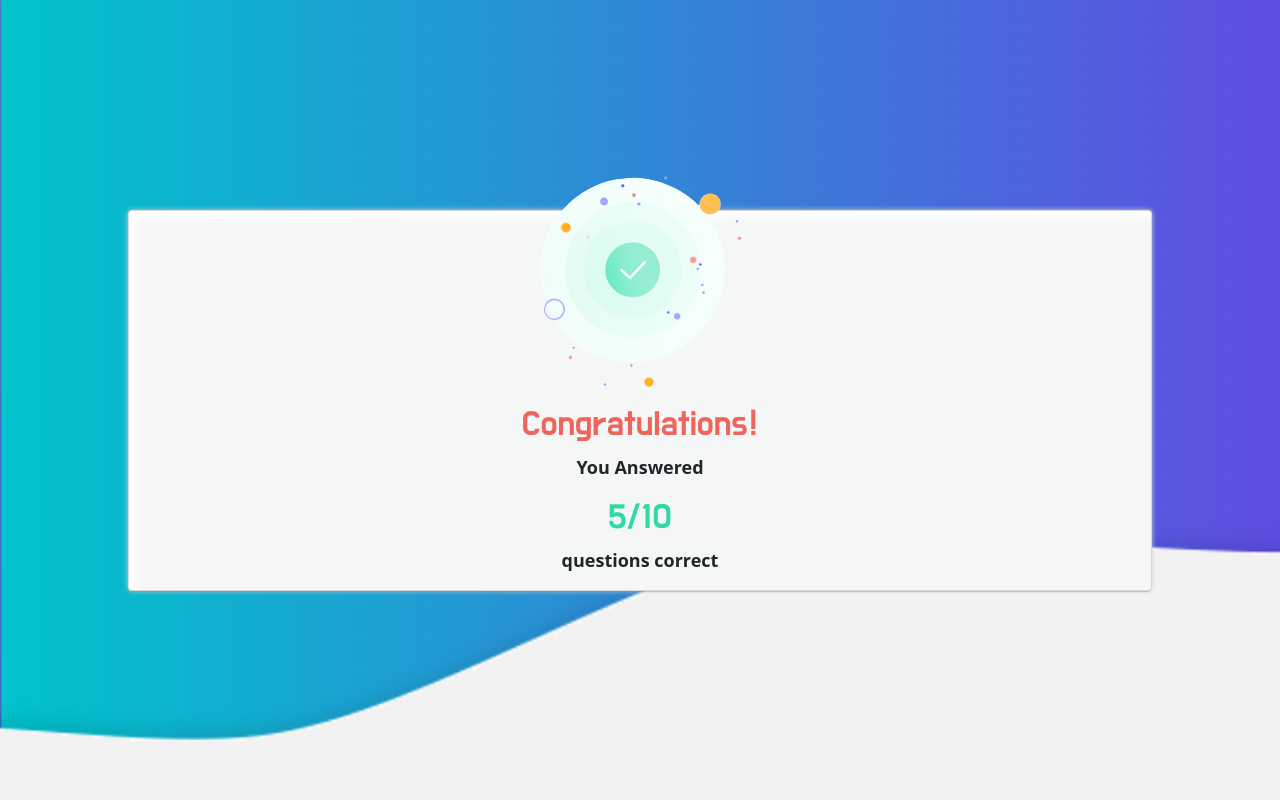
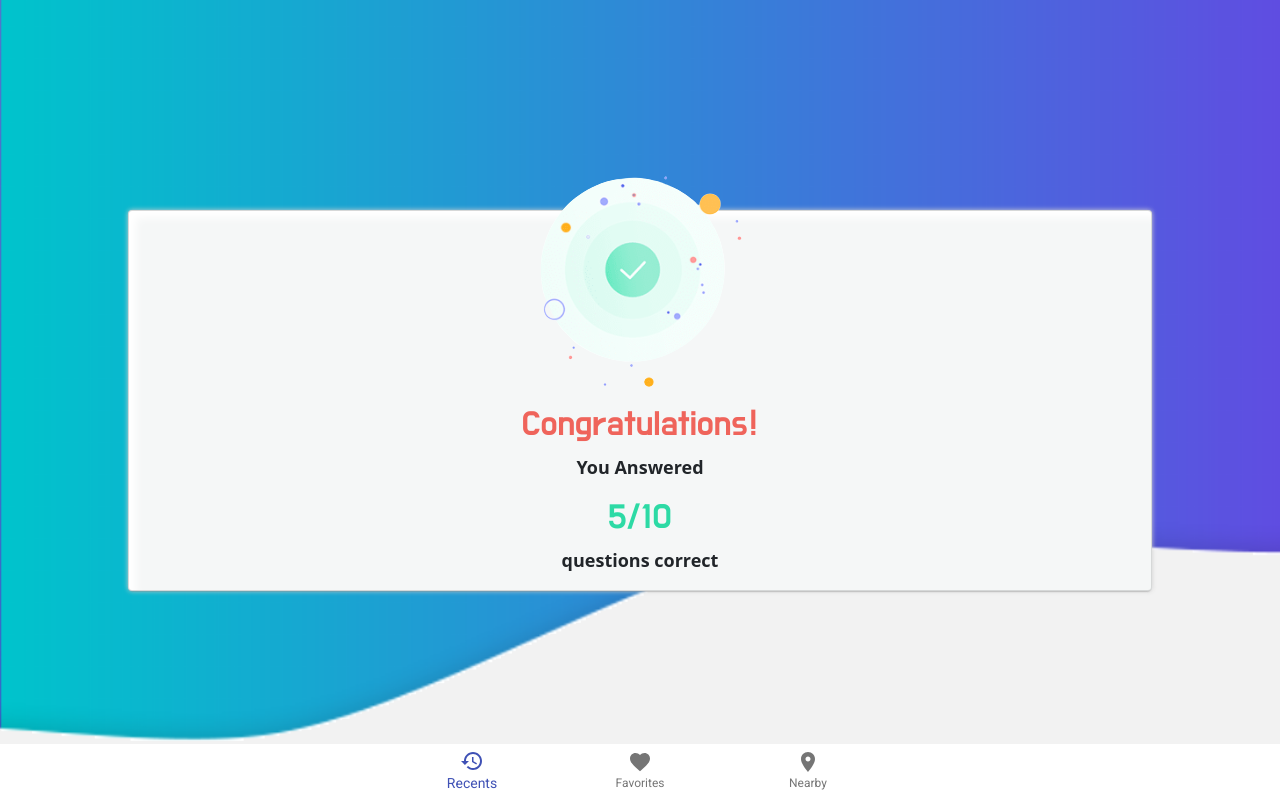
Before and after one commit to Maryam-bit/QuizApp-typescript, a React (Create React App) app: page /result in a window 1280 px wide. Built offline with nearby package versions, Linux system fonts and the light colour scheme.

Commit message:
added navigation

```diff
--- a/package.json
+++ b/package.json
@@ -3,6 +3,8 @@
   "version": "0.1.0",
   "private": true,
   "dependencies": {
+    "@material-ui/core": "^4.11.4",
+    "@material-ui/icons": "^4.11.2",
     "@testing-library/jest-dom": "^5.11.4",
     "@testing-library/react": "^11.1.0",
     "@testing-library/user-event": "^12.1.10",
--- a/public/index.html
+++ b/public/index.html
@@ -15,6 +15,8 @@
       user's mobile device or desktop. See https://developers.google.com/web/fundamentals/web-app-manifest/
     -->
     <link rel="manifest" href="%PUBLIC_URL%/manifest.json" />
+    <link rel="stylesheet" href="https://fonts.googleapis.com/css?family=Roboto:300,400,500,700&display=swap" />
+    <link rel="stylesheet" href="https://fonts.googleapis.com/icon?family=Material+Icons" />
     <!--
       Notice the use of %PUBLIC_URL% in the tags above.
       It will be replaced with the URL of the `public` folder during the build.
--- a/src/App.tsx
+++ b/src/App.tsx
@@ -7,6 +7,7 @@ import QuizCategory from './pages/quizCategory/quizCategory'
 import Questions from './pages/questions/questions'
 import Result from './pages/result/result'
 import Profile from './pages/profile/profile'
+import SimpleBottomNavigation from './components/tab/tab'
 import { Route, route, Switch, Redirect } from "react-router-dom";
 
 function App() {
@@ -25,6 +26,8 @@ function App() {
         </Switch>
 
       </div>
+      {/* <SimpleBottomNavigation /> */}
+      <SimpleBottomNavigation />
     </div>
     {/* <svg xmlns="http://www.w3.org/2000/svg" viewBox="0 0 1440 320" className='svg'>
         <path fill="#00cba9" fill-opacity="1" d="M0,192L80,202.7C160,213,320,235,480,208C640,181,800,107,960,64C1120,21,1280,11,1360,5.3L1440,0L1440,320L1360,320C1280,320,1120,320,960,320C800,320,640,320,480,320C320,320,160,320,80,320L0,320Z"></path>
--- /dev/null
+++ b/src/components/tab/tab.styles.scss
@@ -0,0 +1,7 @@
+.MuiBottomNavigation-root{
+    position: absolute;
+    bottom: 0px;
+}
+.makeStyles-root-1{
+    width: 100% !important;
+}
--- /dev/null
+++ b/src/components/tab/tab.tsx
@@ -0,0 +1,34 @@
+import React from 'react';
+import { makeStyles } from '@material-ui/core/styles';
+import BottomNavigation from '@material-ui/core/BottomNavigation';
+import BottomNavigationAction from '@material-ui/core/BottomNavigationAction';
+import RestoreIcon from '@material-ui/icons/Restore';
+import FavoriteIcon from '@material-ui/icons/Favorite';
+import LocationOnIcon from '@material-ui/icons/LocationOn';
+import './tab.styles.scss'
+
+const useStyles = makeStyles({
+  root: {
+    width: 500,
+  },
+});
+
+export default function SimpleBottomNavigation() {
+  const classes = useStyles();
+  const [value, setValue] = React.useState(0);
+
+  return (
+    <BottomNavigation
+      value={value}
+      onChange={(event, newValue) => {
+        setValue(newValue);
+      }}
+      showLabels
+      className={classes.root}
+    >
+      <BottomNavigationAction label="Recents" icon={<RestoreIcon />} />
+      <BottomNavigationAction label="Favorites" icon={<FavoriteIcon />} />
+      <BottomNavigationAction label="Nearby" icon={<LocationOnIcon />} />
+    </BottomNavigation>
+  );
+}
```
Also changed, not shown: 2 other files (tests, documents, lock files or other folders).
